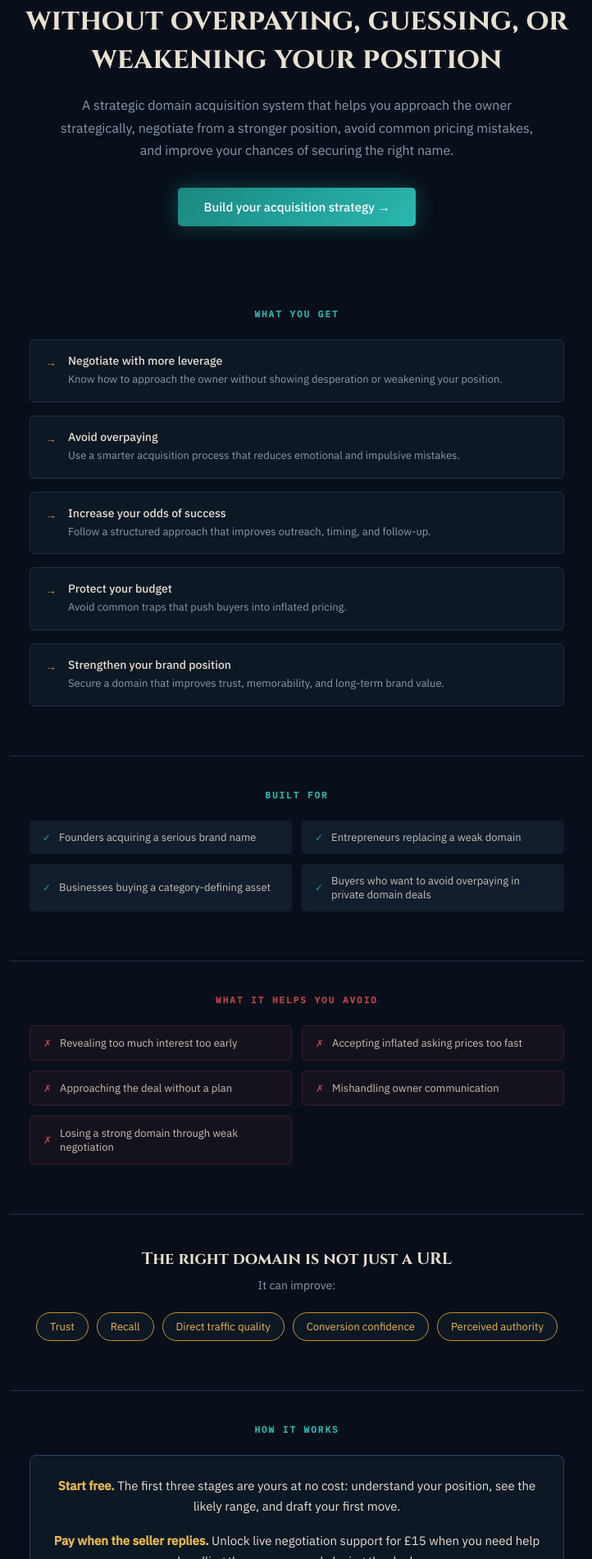
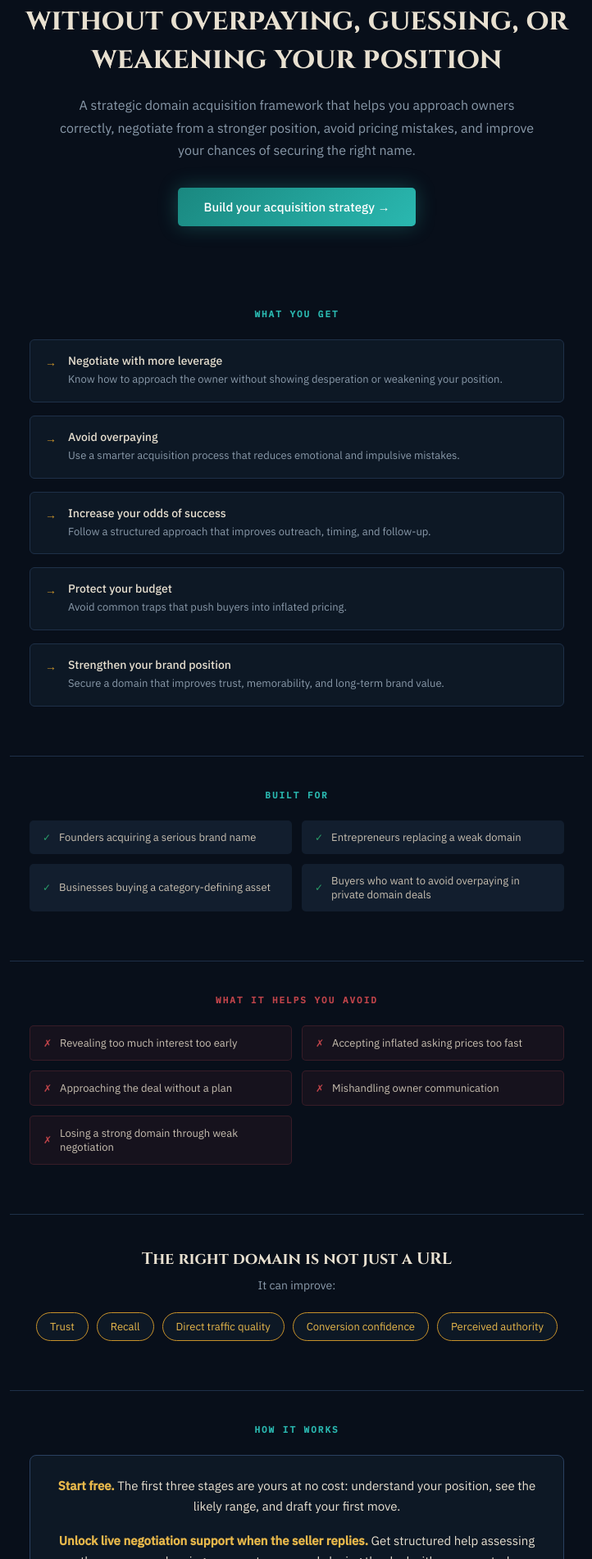
Before and after one commit to MitchellSolutions/domain-negotiator, a React (Vite) app: page / in a window 1280 px wide. Shown: the part 178-2080 px from the top of the page at 82% size, without its empty margins (278-1000 px from the left). Built offline with nearby package versions, Linux system fonts and the light colour scheme.

Commit message:
Update App.jsx

```diff
--- a/src/App.jsx
+++ b/src/App.jsx
@@ -159,7 +159,7 @@ function LockedBadge() {
     <div style={{ display: "inline-flex", alignItems: "center", gap: 6,
       background: "linear-gradient(135deg, var(--amber), var(--amber2))", color: "#0d1825", borderRadius: 4,
       padding: "3px 10px", fontSize: 11, fontWeight: 500, letterSpacing: "0.5px" }}>
-      ⚡ Unlock for £15
+      ⚡ Unlock for £29
     </div>
   );
 }
@@ -238,8 +238,8 @@ function LandingPage({ onStart }) {
           maxWidth: 600,
           margin: "0 auto 32px"
         }}>
-          A strategic domain acquisition system that helps you approach the owner strategically,
-          negotiate from a stronger position, avoid common pricing mistakes,
+          A strategic domain acquisition framework that helps you approach owners correctly,
+          negotiate from a stronger position, avoid pricing mistakes,
           and improve your chances of securing the right name.
         </p>
 
@@ -474,8 +474,8 @@ function LandingPage({ onStart }) {
             understand your position, see the likely range, and draft your first move.
           </p>
           <p style={{ fontSize: 15, color: "var(--ink)", marginBottom: 20, lineHeight: 1.7 }}>
-            <strong style={{ color: "var(--amber2)" }}>Pay when the seller replies.</strong> Unlock live negotiation support
-            for £15 when you need help handling the response and closing the deal.
+            <strong style={{ color: "var(--amber2)" }}>Unlock live negotiation support when the seller replies.</strong> Get structured help
+            assessing the response, planning your next move, and closing the deal with more control.
           </p>
           <p style={{ fontSize: 13, color: "var(--ink4)" }}>
             No subscription. More control than a broker. More structure than doing it alone.
@@ -943,7 +943,7 @@ JSON: {
                 padding: "12px 28px", fontSize: 16, fontFamily: "'Cinzel', serif",
                 cursor: "pointer", fontWeight: 600,
               }}>
-              £15 — Unlock live support
+              £29 — Unlock live support
             </button>
           </div>
           <p style={{ fontSize: 11, color: "var(--ink4)", marginTop: 14 }}>
@@ -1084,7 +1084,7 @@ JSON: {
         <div style={{ fontFamily: "'Cinzel', serif", fontSize: 20,
           color: "var(--ink)", marginBottom: 10 }}>Final Decision Support</div>
         <p style={{ fontSize: 13, color: "var(--ink3)", lineHeight: 1.6 }}>
-          Unlock live negotiation support for £15 to access closing guidance and walk-away support.
+          Unlock live negotiation support for £29 to access closing guidance and walk-away support.
         </p>
         <div style={{ marginTop: 20 }}>
           <button
@@ -1095,7 +1095,7 @@ JSON: {
               padding: "12px 28px", fontSize: 16, fontFamily: "'Cinzel', serif",
               cursor: "pointer", fontWeight: 600,
             }}>
-            £15 — Unlock live support
+            £29 — Unlock live support
           </button>
         </div>
       </div>
```
